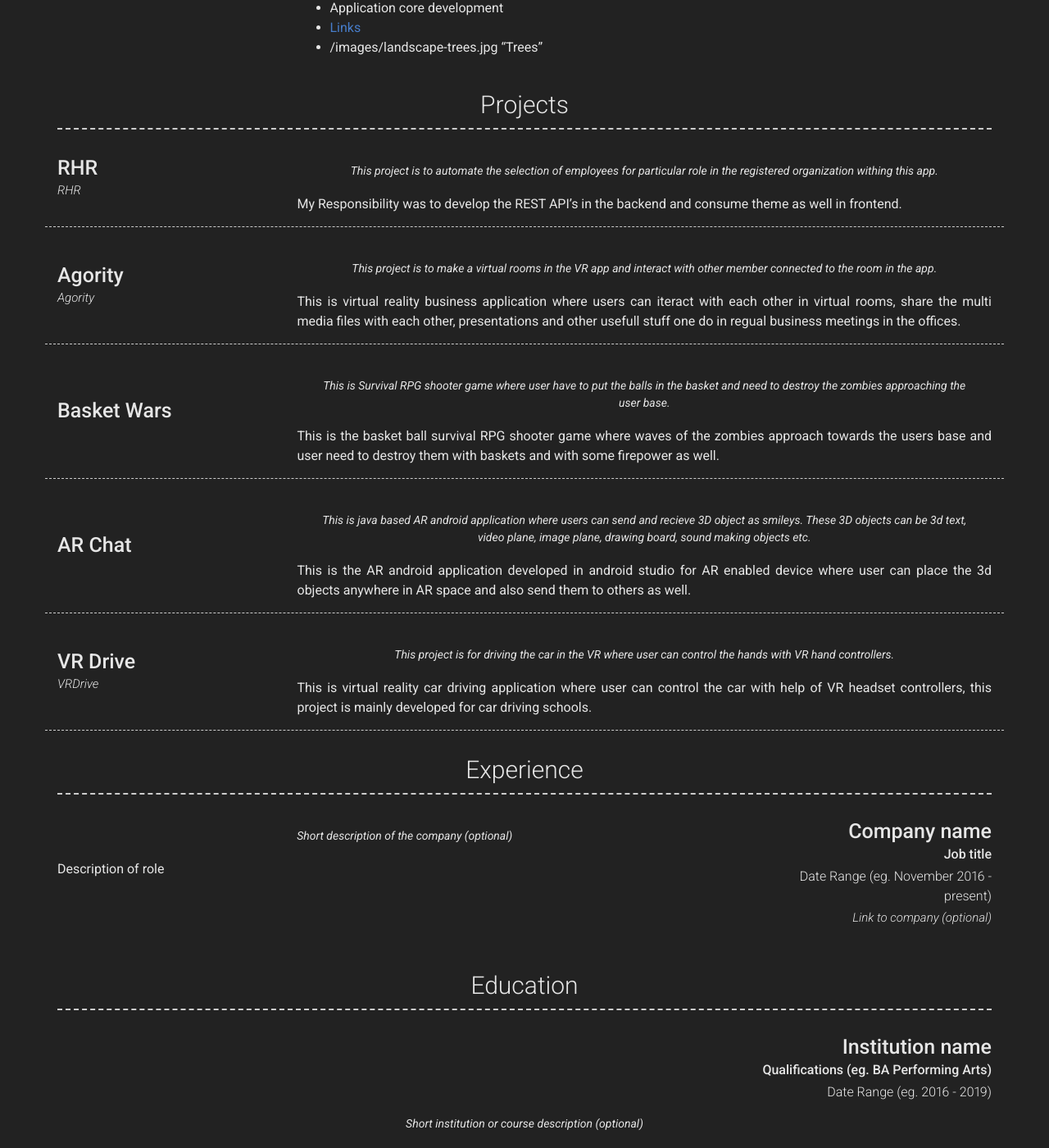
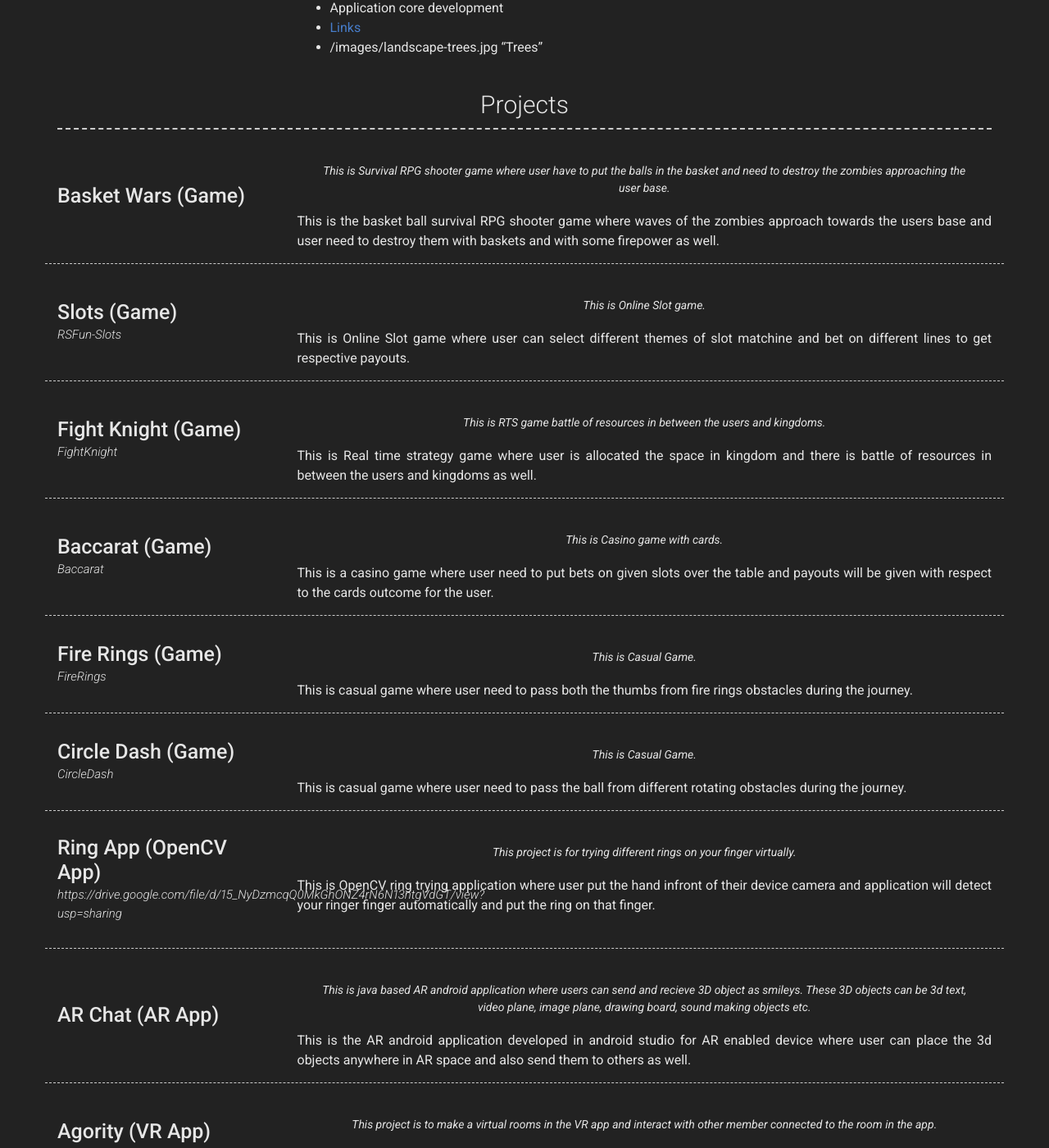
Before and after one commit to daydreamer-parminder/profile, a Jekyll site: the page built from index.md, in a window 1280 px wide and 1400 px high, scrolled down 511 px. Shown: the whole window at 82% size. Built offline with Jekyll 4.4.1, drawn with Linux system fonts in a browser that asks for light colours; nearby versions of some CDN libraries; some of the changed text lies outside the part shown.

Commit message:
info updated

```diff
--- a/_config.yml
+++ b/_config.yml
@@ -57,25 +57,112 @@
   - title: Projects # Title for the section
     layout: list # Type of content section (list/text)
     content:
-      - layout: left
-        border: weak  # Value of `weak` will display a weak border below this item. # Any
-                      # other value (or no value) means no border will be displayed
-        title: RHR
-        link: https://succession-planning-dev.appspot.com/login
-        link_text: RHR
-        quote: >
-          This project is to automate the selection of employees for particular role in
-          the registered organization withing this app.
-        description: | # this will include new lines to allow paragraphs
-          My Responsibility was to develop the REST API's in the backend and consume theme
-          as well in frontend.
 
       - layout: left
         border: weak  # Value of `weak` will display a weak border below this item. # Any
                       # other value (or no value) means no border will be displayed
-        title: Agority
+        title: Basket Wars (Game)
+        link:
+        link_text:
+        quote: >
+          This is Survival RPG shooter game where user have to put the balls in the basket and need
+          to destroy the zombies approaching the user base.
+        description: | # this will include new lines to allow paragraphs
+          This is the basket ball survival RPG shooter game where waves of the zombies approach towards
+          the users base and user need to destroy them with baskets and with some firepower as well.
+
+      - layout: left
+        border: weak  # Value of `weak` will display a weak border below this item. # Any
+                      # other value (or no value) means no border will be displayed
+        title: Slots (Game)
+        link: https://play.google.com/store/apps/details?id=com.club7.playriver
+        link_text: RSFun-Slots
+        quote: >
+          This is Online Slot game.
+        description: | # this will include new lines to allow paragraphs
+          This is Online Slot game where user can select different themes of slot matchine and bet on
+          different lines to get respective payouts.
+
+      - layout: left
+        border: weak  # Value of `weak` will display a weak border below this item. # Any
+                      # other value (or no value) means no border will be displayed
+        title: Fight Knight (Game)
+        link: https://play.google.com/store/apps/details?id=com.rvtechnolgies.fightknights&hl=en_US
+        link_text: FightKnight
+        quote: >
+          This is RTS game battle of resources in between the users and kingdoms.
+        description: | # this will include new lines to allow paragraphs
+          This is Real time strategy game where user is allocated the space in kingdom and there is
+          battle of resources in between the users and kingdoms as well.
+
+      - layout: left
+        border: weak  # Value of `weak` will display a weak border below this item. # Any
+                      # other value (or no value) means no border will be displayed
+        title: Baccarat (Game)
+        link: https://drive.google.com/file/d/1sIfIq8zEETW5fDtzxpDYloWv8qHNhbSe/view?usp=drive_open
+        link_text: Baccarat
+        quote: >
+          This is Casino game with cards.
+        description: | # this will include new lines to allow paragraphs
+          This is a casino game where user need to put bets on given slots over the table and payouts will
+          be given with respect to the cards outcome for the user.
+
+      - layout: left
+        border: weak  # Value of `weak` will display a weak border below this item. # Any
+                      # other value (or no value) means no border will be displayed
+        title: Fire Rings (Game)
+        link: https://drive.google.com/file/d/1-4wcytwgM7I-erRHYkqmD9eGp7CEDSfI/view
+        link_text: FireRings
+        quote: >
+          This is Casual Game.
+        description: | # this will include new lines to allow paragraphs
+          This is casual game where user need to pass both the thumbs from fire rings obstacles during the
+          journey.
+
+      - layout: left
+        border: weak  # Value of `weak` will display a weak border below this item. # Any
+                      # other value (or no value) means no border will be displayed
+        title: Circle Dash (Game)
+        link: https://www.youtube.com/watch?v=JWN1q5ku28Y
+        link_text: CircleDash
+        quote: >
+          This is Casual Game.
+        description: | # this will include new lines to allow paragraphs
+          This is casual game where user need to pass the ball from different rotating obstacles during the
+          journey.
+
+      - layout: left
+        border: weak  # Value of `weak` will display a weak border below this item. # Any
+                      # other value (or no value) means no border will be displayed
+        title: Ring App (OpenCV App)
+        link: https://drive.google.com/file/d/15_NyDzmcqQ0MkGhONZ4rN6N13ntgVdGT/view?usp=sharing
+        link_text:
+        quote: >
+          This project is for trying different rings on your finger virtually.
+        description: | # this will include new lines to allow paragraphs
+          This is OpenCV ring trying application where user put the hand infront of their device
+          camera and application will detect your ringer finger automatically and put the ring
+          on that finger.
+
+      - layout: left
+        border: weak  # Value of `weak` will display a weak border below this item. # Any
+                      # other value (or no value) means no border will be displayed
+        title: AR Chat (AR App)
+        link:
+        link_text:
+        quote: >
+          This is java based AR android application where users can send and recieve 3D object as smileys.
+          These 3D objects can be 3d text, video plane, image plane, drawing board, sound making objects etc.
+        description: | # this will include new lines to allow paragraphs
+          This is the AR android application developed in android studio for AR enabled device where user can
+          place the 3d objects anywhere in AR space and also send them to others as well.
+
+      - layout: left
+        border: weak  # Value of `weak` will display a weak border below this item. # Any
+                      # other value (or no value) means no border will be displayed
+        title: Agority (VR App)
         link: https://agority.app/
-        link_text: Agority
+        link_text:
         quote: >
           This project is to make a virtual rooms in the VR app and interact with other member
           connected to the room in the app.
@@ -87,35 +174,9 @@
       - layout: left
         border: weak  # Value of `weak` will display a weak border below this item. # Any
                       # other value (or no value) means no border will be displayed
-        title: Basket Wars
-        link:
-        link_text: BasketWars
-        quote: >
-          This is Survival RPG shooter game where user have to put the balls in the basket and need
-          to destroy the zombies approaching the user base.
-        description: | # this will include new lines to allow paragraphs
-          This is the basket ball survival RPG shooter game where waves of the zombies approach towards
-          the users base and user need to destroy them with baskets and with some firepower as well.
-
-      - layout: left
-        border: weak  # Value of `weak` will display a weak border below this item. # Any
-                      # other value (or no value) means no border will be displayed
-        title: AR Chat
-        link:
-        link_text: ARChat
-        quote: >
-          This is java based AR android application where users can send and recieve 3D object as smileys.
-          These 3D objects can be 3d text, video plane, image plane, drawing board, sound making objects etc.
-        description: | # this will include new lines to allow paragraphs
-          This is the AR android application developed in android studio for AR enabled device where user can
-          place the 3d objects anywhere in AR space and also send them to others as well.
-
-      - layout: left
-        border: weak  # Value of `weak` will display a weak border below this item. # Any
-                      # other value (or no value) means no border will be displayed
-        title: VR Drive
+        title: VR Drive (VR App)
         link: https://drive.google.com/file/d/15_NyDzmcqQ0MkGhONZ4rN6N13ntgVdGT/view?usp=sharing
-        link_text: VRDrive
+        link_text:
         quote: >
           This project is for driving the car in the VR where user can control the hands with VR
           hand controllers.
@@ -123,35 +184,92 @@
           This is virtual reality car driving application where user can control the car with help
           of VR headset controllers, this project is mainly developed for car driving schools.
 
-  - title: Experience
+      - layout: left
+        border: weak  # Value of `weak` will display a weak border below this item. # Any
+                      # other value (or no value) means no border will be displayed
+        title: RHR (Web App)
+        link: https://succession-planning-dev.appspot.com/login
+        link_text:
+        quote: >
+          This project is to automate the selection of employees for particular role in
+          the registered organization withing this app.
+        description: | # this will include new lines to allow paragraphs
+          My Responsibility was to develop the REST API's in the backend and consume theme
+          as well in frontend.
+
+  - title: Technical Specialist
     layout: list
     content:
       - layout: right
-        title: Company name
-        sub_title: Job title
-        caption: Date Range (eg. November 2016 - present)
-        link: Link to company (optional)
+        title: Maven Wave, Atos
+        sub_title: Developer
+        caption: Feburary 2021 - present
+        link: https://www.mavenwave.com/
         quote: >
-          Short description of the company (optional)
+          Maven wave is service based organization mainly deals with cloud tehcnologies.
         description: | # this will include new lines to allow paragraphs
-          Description of role
+          My role is the organization is to develop effective and efficient solutions for
+          the web applications.
+
+  - title: Software Engineer
+    layout: list
+    content:
+      - layout: right
+        title: Mobile Programming LLC
+        sub_title: Developer
+        caption: June 2020 - Feb 2021
+        link: https://www.mobileprogramming.com/
+        quote: >
+          Mobile Programming LLC is service based organization mainly deals with software/Hardware
+          solutions as per cliet demand.
+        description: | # this will include new lines to allow paragraphs
+          My role is the organization is to develop AR/VR applications in Unity3D using 3rd party tools
+          like OpenCV or ML agents.
+
+  - title: Software Engineer
+    layout: list
+    content:
+      - layout: right
+        title: ChicMic
+        sub_title: Developer
+        caption: Feb 2018 - March 2019
+        link: https://www.chicmic.in/
+        quote: >
+          ChicMic is service based organization mainly deals with Game development soutions in Unity3D, Cocos2D.
+        description: | # this will include new lines to allow paragraphs
+          My role is the organization is to develop the casual games.
+
+  - title: Software Engineer
+    layout: list
+    content:
+      - layout: right
+        title: Ommzi
+        sub_title: Developer
+        caption: Dec 2015 - April 2017
+        link: https://www.ommzi.com/
+        quote: >
+          Ommzi is service based organization mainly deals with Game development soutions in Unity3D.
+        description: | # this will include new lines to allow paragraphs
+          My role is the organization is to develop mainly the Casino/Slot games.
+
   - title: Education
     layout: list
     content:
       - layout: top-right
-        title: Institution name
-        sub_title: Qualifications (eg. BA Performing Arts)
-        caption: Date Range (eg. 2016 - 2019)
+        title: Chandigarh Engineering College, City Mohali, State Punjab, Country India
+        sub_title: B.Tech CSE
+        caption: 2011 - 2015
         quote: >
-          Short institution or course description (optional)
+          4 Year Regual Bachelor of Technology in Computer Sciences and Engineering
         description: | # this will include new lines to allow paragraphs
-          Description of qualification
+          Studied basic of engineering, computer science, programming languages, mathematics.
+
   - title: A Little More About Me
     layout: text
     content: | # this will include new lines to allow paragraphs
-      This is where you can write a little more about yourself. You could title this section **Interests** and include some of your other interests.
-
-      Or you could title it **Skills** and write a bit more about things that make you more desirable, like *leadership* or *teamwork*
+      Though i like Gaming the most in my life, i also like to take participate in sports like basket ball.
+      I have runner up certificate for inter district compettion.
+      I have winner certificate for online competitive ConterStrike game in my State organized by our universities.
 
 # Footer
 footer_show_references: true
```
